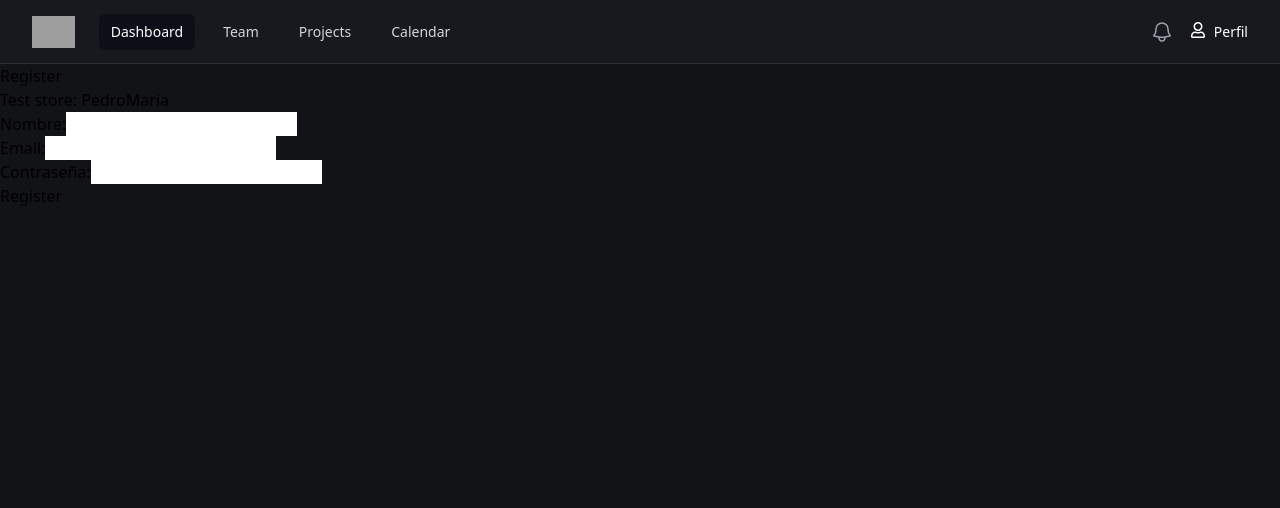
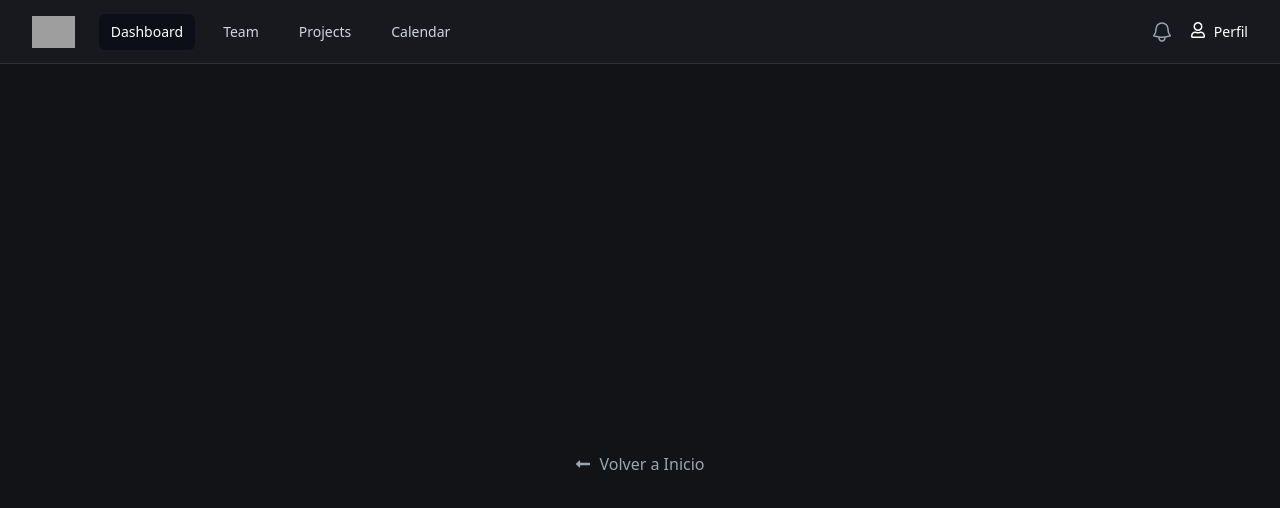
Before and after one commit to Cristopher5917K/crackCoding-FE, a React (Create React App) app in the folder crack-coding/: page /login in a window 1280 px wide. Shown: the top 508 px of the page. Built offline with nearby package versions, Linux system fonts and the light colour scheme; grey boxes are pictures that could not be loaded.

Commit message:
Just added some styles and button to back login

```diff
--- a/crack-coding/src/index.js
+++ b/crack-coding/src/index.js
@@ -1,6 +1,6 @@
 import React from 'react';
 import ReactDOM from 'react-dom/client';
-import './index.css';
+import '../src/syles/index.css';
 import Layout from './Layout';
 import reportWebVitals from './reportWebVitals';
 
--- /dev/null
+++ b/crack-coding/src/syles/login.css
@@ -0,0 +1,21 @@
+.login-container{
+    display: flex;
+    flex-direction: column;
+    align-items: center;
+    justify-content: center;
+    height: 100vh;
+    position: relative;
+
+
+}
+
+.back-home{
+    color: #99A6B2;
+}
+.back-home a{
+  display: flex;
+  align-items: center; /* centra la flecha con el texto verticalmente */
+  gap: 8px; /* espacio entre la flecha y el texto */
+  text-decoration: none; /* opcional: quitar subrayado */
+
+}
--- a/crack-coding/src/views/Home.jsx
+++ b/crack-coding/src/views/Home.jsx
@@ -1,5 +1,5 @@
 import React from 'react'
-import '../index.css'
+import '../syles/index.css'
 import { IoPlayOutline } from "react-icons/io5";
 import { FaArrowRight } from "react-icons/fa6";
 import { LuBrain } from "react-icons/lu";
--- a/crack-coding/src/views/Login.jsx
+++ b/crack-coding/src/views/Login.jsx
@@ -1,63 +1,37 @@
-import React, { useState, useContext } from 'react'
-import { Context } from '../js/store/appContext.js';
+import React from 'react'
+import { FaLongArrowAltLeft } from "react-icons/fa";
+import '../syles/login.css'
+// import { Context } from '../js/store/appContext.js';
 // import { useNavigate } from 'react-router-dom';
 const Login = () => {
 
-    const { store, actions } = useContext(Context)
+    // const { store, actions } = useContext(Context)
 
-    const [formData, setFormData] = useState({
-        name: '',
-        email: '',
-        password: ''
-      });
+    // const [formData, setFormData] = useState({
+    //     name: '',
+    //     email: '',
+    //     password: ''
+    //   });
 
-    const handleChange = (e) => {
-    const { name, value } = e.target;
-    setFormData({ ...formData, [name]: value });
-    };
+    // const handleChange = (e) => {
+    // const { name, value } = e.target;
+    // setFormData({ ...formData, [name]: value });
+    // };
 
-    const handleRegister = () => {
-        const { name, email, password } = formData;
-        actions.register(name, email, password);
-      };
+    // const handleRegister = () => {
+    //     const { name, email, password } = formData;
+    //     actions.register(name, email, password);
+    //   };
 
     return (
-    <div>
-        <h2>Register</h2>
-        <h3>Test store: {store.personas}</h3>
-        <form>
-        <div>
-            <label htmlFor="name">Nombre:</label>
-            <input
-            type="text"
-            id="name"
-            name="name"
-            value={formData.name}
-            onChange={handleChange}
-            />
+    <div className='login-container'>
+        <div className='back-home'>
+            <a href='/'>
+                <FaLongArrowAltLeft />
+                <span>Volver a Inicio</span>
+            </a>
         </div>
-        <div>
-            <label htmlFor="email">Email:</label>
-            <input
-            type="email"
-            id="email"
-            name="email"
-            value={formData.email}
-            onChange={handleChange}
-            />
-        </div>
-        <div>
-            <label htmlFor="password">Contraseña:</label>
-            <input
-            type="password"
-            id="password"
-            name="password"
-            value={formData.password}
-            onChange={handleChange}
-            />
-        </div>
-        </form>
-        <button onClick={handleRegister}>Register</button>
+
     </div>
     );
 };
--- a/crack-coding/src/views/Register.jsx
+++ b/crack-coding/src/views/Register.jsx
@@ -1,7 +1,7 @@
 import React, { act } from 'react'
-import { useState, useContext } from 'react'
-import { Context } from '../js/store/appContext.js';
-import { useNavigate } from 'react-router-dom';
+// import { useState, useContext } from 'react'
+// import { Context } from '../js/store/appContext.js';
+// import { useNavigate } from 'react-router-dom';
 
 initialUser={
     name:"",
@@ -10,37 +10,37 @@ initialUser={
 }
 const Register = () => {
 
-    const {store, actions}=useContext(Context)
-    const [user, setUser]=useState(initialUser)
-    const navigate=useNavigate()
+    // const {store, actions}=useContext(Context)
+    // const [user, setUser]=useState(initialUser)
+    // const navigate=useNavigate()
 
-    const handleChange=({target})=>{
-        setUser({
-            ...user,
-            [target.name]:target.value
-        })
-    }
+    // const handleChange=({target})=>{
+    //     setUser({
+    //         ...user,
+    //         [target.name]:target.value
+    //     })
+    // }
 
 
-    // Toca hacer que sea una funcion asincrona para esperar la respuesta del backend
-    const handleSubmit=async(event)=>{
-      event.preventDefault()
+    // // Toca hacer que sea una funcion asincrona para esperar la respuesta del backend
+    // const handleSubmit=async(event)=>{
+    //   event.preventDefault()
 
-      const formData=new FormData()
-      formData.append("name", user.name)
-      formData.append("email", user.email)
-      formData.append("password", user.password)
+    //   const formData=new FormData()
+    //   formData.append("name", user.name)
+    //   formData.append("email", user.email)
+    //   formData.append("password", user.password)
 
-      try {
-        const response=await actions.register(formData)
-        if (response==201) {
-          setUser(initialUser)
-          navigate
-        }
-      } catch (error) {
-        console.log(error)
-      }
-    }
+    //   try {
+    //     const response=await actions.register(formData)
+    //     if (response==201) {
+    //       setUser(initialUser)
+    //       navigate
+    //     }
+    //   } catch (error) {
+    //     console.log(error)
+    //   }
+    // }
   return (
     <div>
         <h2>Register</h2>
```
Also changed, not shown: crack-coding/src/syles/index.css (renamed from crack-coding/src/index.css).
